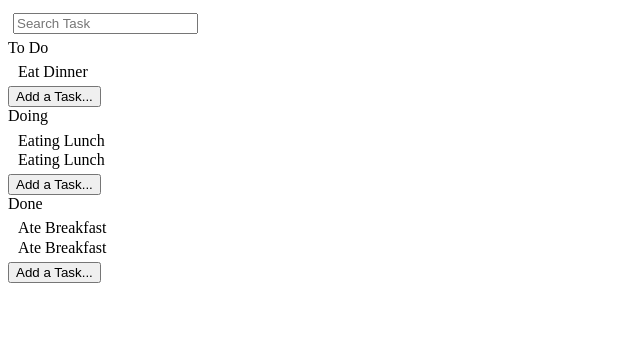
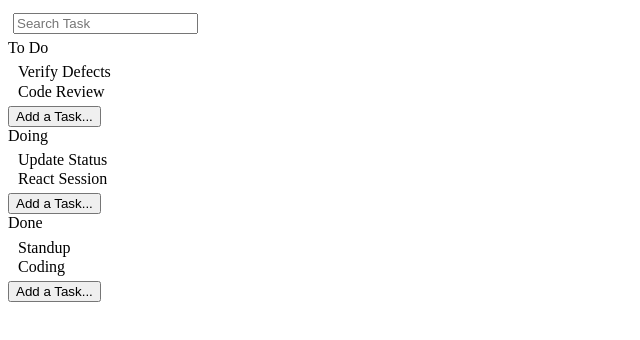
Before and after one commit to pulakghosh90/TaskMonitorApp, a React app: page / in a window 1280 px wide. Shown: the top 340 px of the page, without its empty margins (0-640 px from the left). Built offline with nearby package versions, Linux system fonts and the light colour scheme; the HTML template or start-up script is replaced by a standard one.

Commit message:
Added local storage

```diff
--- a/src/service/TaskService.js
+++ b/src/service/TaskService.js
@@ -1,32 +1,44 @@
 
-var tasks = [
-    { id: 1, name: "Eating Lunch", status: "doing" },
-    { id: 2, name: "Eating Lunch", status: "doing" },
-    { id: 3, name: "Ate Breakfast", status: "done" },
-    { id: 4, name: "Ate Breakfast", status: "done" },
-    { id: 5, name: "Eat Dinner", status: "todo" }
+var tasksJson = [
+    { id: 1, name: "Verify Defects", status: "todo" },
+    { id: 2, name: "Code Review", status: "todo" },
+    { id: 3, name: "Update Status", status: "doing" },
+    { id: 4, name: "React Session", status: "doing" },
+    { id: 5, name: "Standup", status: "done" },
+    { id: 6, name: "Coding", status: "done" }
 ];
 
 class TaskService {
+    retrieveFromLocalStorage() {
+        return JSON.parse(localStorage.getItem("tasks")) || tasksJson;
+    }
+    saveToLocalStorage(tasks) {
+        localStorage.setItem("tasks", JSON.stringify(tasks));
+    }
     fetchTasks(taskName) {
         if (taskName)
             return this.search(taskName);
-        return tasks;
+        return this.retrieveFromLocalStorage();
     }
     search(name) {
+        var tasks = this.retrieveFromLocalStorage();
         return tasks.filter(t => t.name.toLowerCase().startsWith(name.toLowerCase()));
     }
     addTask(task) {
+        var tasks = this.retrieveFromLocalStorage();
         tasks.push({
             id: tasks.length + 1,
             name: task.name,
             status: task.status
         });
+        this.saveToLocalStorage(tasks);
     }
     updateTask(newTask) {
+        var tasks = this.retrieveFromLocalStorage();
         var oldTask = tasks.filter(t => t.id == newTask.id)[0];
         oldTask.name = newTask.name;
         oldTask.status = newTask.status;
+        this.saveToLocalStorage(tasks);
     }
 }
 
```
Also changed, not shown: public/js/bundle.js, 1 other file (tests, documents, lock files or other folders).
